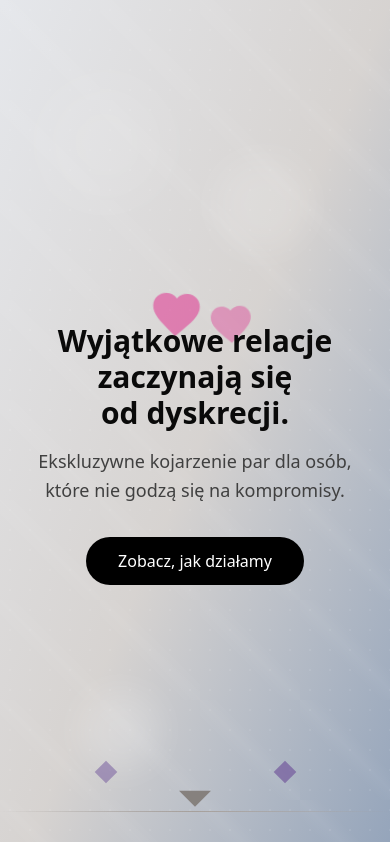
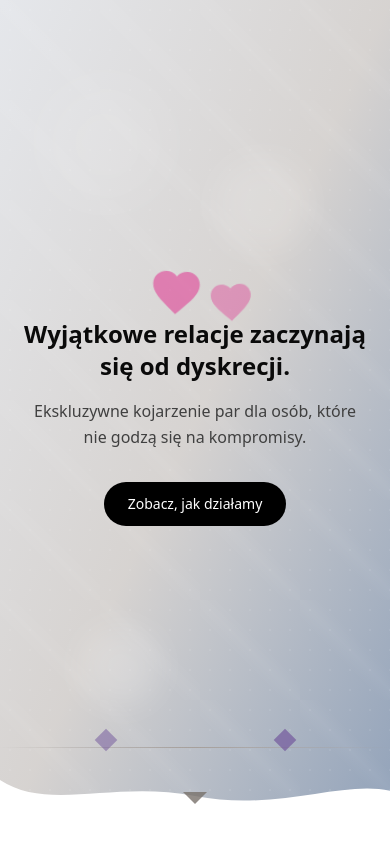
Before and after one commit to slawmecz/connecting-people, a Next.js app: page / in a window 390 px wide. Shown: the top 842 px of the page. Built offline with nearby package versions, Linux system fonts and the light colour scheme.

Commit message:
adjusted header

```diff
--- a/app/page.tsx
+++ b/app/page.tsx
@@ -183,7 +183,7 @@ export default function Home() {
           )}
         </div>
       </div>
-      <section className="flex flex-col justify-center items-center px-4 text-center gap-6 relative overflow-hidden" style={{height: 'calc(100vh + 64px)'}}>
+      <section className="flex flex-col justify-center items-center px-4 text-center gap-6 relative overflow-hidden min-h-screen">
       {/* Marble background */}
       <div className="absolute inset-0 bg-gradient-to-br from-gray-200 via-stone-300 to-slate-400 dark:from-slate-800 dark:via-gray-700 dark:to-stone-600">
         <div className="absolute inset-0 opacity-40 bg-[radial-gradient(circle_at_50%_50%,rgba(255,255,255,0.2)_1px,transparent_1px)] bg-[length:20px_20px]"></div>
@@ -207,14 +207,14 @@ export default function Home() {
          </div>
       </div>
       {/* Content */}
-      <div className="relative z-10 flex flex-col items-center justify-center h-full">
-        <h1 className="text-3xl sm:text-5xl font-bold mb-4 text-center animate-fade-in">Wyjątkowe relacje zaczynają się od&nbsp;dyskrecji.</h1>
-        <p className="text-lg sm:text-xl text-neutral-700 dark:text-neutral-300 mb-8 max-w-2xl text-center leading-relaxed animate-fade-in" style={{animationDelay: '0.3s'}}>
+      <div className="relative z-10 flex flex-col items-center justify-center flex-1 py-20">
+        <h1 className="text-2xl sm:text-3xl md:text-5xl font-bold mb-4 text-center animate-fade-in">Wyjątkowe relacje zaczynają się od&nbsp;dyskrecji.</h1>
+        <p className="text-base sm:text-lg md:text-xl text-neutral-700 dark:text-neutral-300 mb-8 max-w-2xl text-center leading-relaxed animate-fade-in" style={{animationDelay: '0.3s'}}>
           Ekskluzywne kojarzenie par dla osób, które nie&nbsp;godzą się na&nbsp;kompromisy.
         </p>
         <a
           href="#jak-dzialamy"
-          className="inline-block bg-black text-white dark:bg-white dark:text-black rounded-full px-8 py-3 font-medium text-base hover:bg-[#e2007a] hover:text-white dark:hover:bg-[#e2007a] dark:hover:text-white transition-all duration-300 hover:scale-105 hover:shadow-lg animate-fade-in"
+          className="inline-block bg-black text-white dark:bg-white dark:text-black rounded-full px-6 sm:px-8 py-3 font-medium text-sm sm:text-base hover:bg-[#e2007a] hover:text-white dark:hover:bg-[#e2007a] dark:hover:text-white transition-all duration-300 hover:scale-105 hover:shadow-lg animate-fade-in"
           style={{animationDelay: '0.6s'}}
         >
           Zobacz, jak&nbsp;działamy
@@ -222,19 +222,19 @@ export default function Home() {
       </div>
 
       {/* Decorative elements in hero section */}
-      <div className="absolute bottom-24 left-1/2 transform -translate-x-1/2 w-full max-w-4xl">
+      <div className="absolute bottom-24 sm:bottom-16 left-1/2 transform -translate-x-1/2 w-full max-w-4xl">
         <div className="w-full h-px bg-gradient-to-r from-transparent via-stone-400 dark:via-stone-500 to-transparent"></div>
       </div>
 
       {/* Floating rectangles in hero */}
-      <div className="absolute bottom-32 left-1/4 animate-pulse opacity-70">
+      <div className="absolute bottom-24 sm:bottom-20 left-1/4 animate-pulse opacity-70">
         <div className="w-4 h-4 bg-[#72569c] transform rotate-45"></div>
       </div>
-      <div className="absolute bottom-32 right-1/4 animate-pulse opacity-70" style={{animationDelay: '1s'}}>
+      <div className="absolute bottom-24 sm:bottom-20 right-1/4 animate-pulse opacity-70" style={{animationDelay: '1s'}}>
         <div className="w-4 h-4 bg-[#72569c] transform rotate-45"></div>
       </div>
-      <a href="#jak-dzialamy" className="absolute bottom-20 left-1/2 transform -translate-x-1/2 cursor-pointer opacity-80 hover:opacity-100 transition-all duration-300 hover:scale-110 animate-bounce-gentle group z-50" style={{animationDelay: '1s'}}>
-        <svg className="w-16 h-16 text-stone-500 dark:text-stone-400 group-hover:text-[#e2007a] transition-colors duration-300" fill="currentColor" viewBox="0 0 24 24">
+      <a href="#jak-dzialamy" className="absolute bottom-6 sm:bottom-12 left-1/2 transform -translate-x-1/2 cursor-pointer opacity-80 hover:opacity-100 transition-all duration-300 hover:scale-110 animate-bounce-gentle group z-50" style={{animationDelay: '1s'}}>
+        <svg className="w-12 h-12 sm:w-16 sm:h-16 text-stone-500 dark:text-stone-400 group-hover:text-[#e2007a] transition-colors duration-300" fill="currentColor" viewBox="0 0 24 24">
           <path d="M12 16l-6-6h12l-6 6z"/>
         </svg>
       </a>
```
